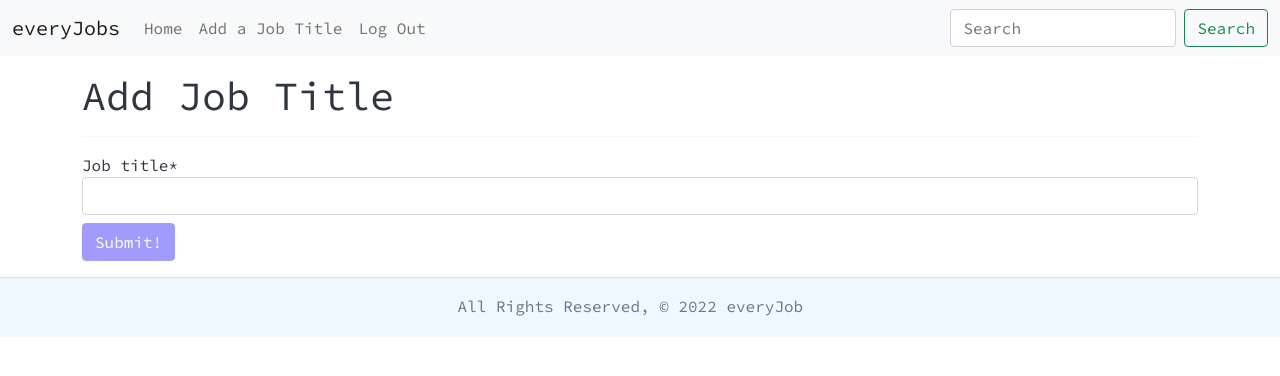
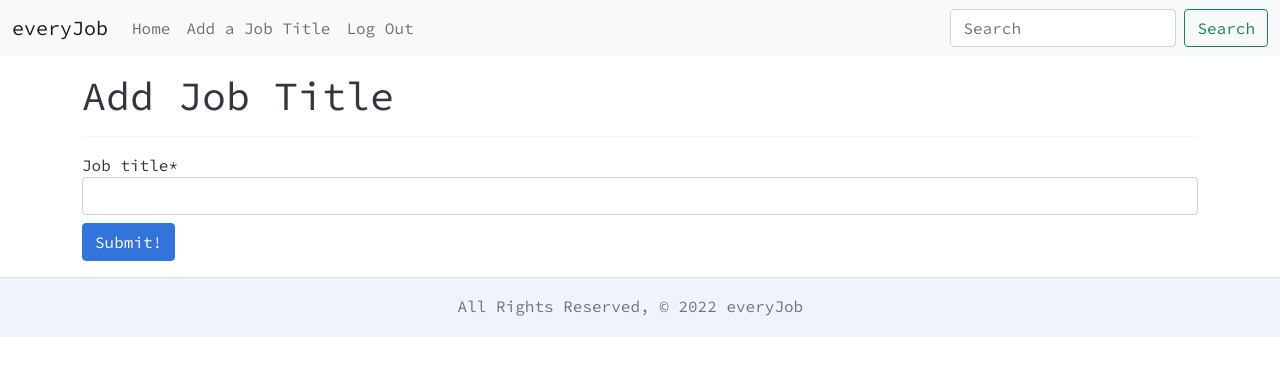
Before and after one commit to stylec0/everyJob, a Django app: page /everyjob/create/ in a window 1280 px wide. Shown: the top 376 px of the page. Run offline with Django 3.2, Linux system fonts and the light colour scheme; the visitor is signed in with stand-in values (Sample User, id 1); some libraries are stand-ins or nearby versions.

Commit message:
more css

```diff
--- a/main_app/static/css/style.css
+++ b/main_app/static/css/style.css
@@ -1,8 +1,10 @@
 @import url('https://fonts.googleapis.com/css2?family=Source+Code+Pro:wght@400;700&display=swap');
 
 :root {
-	--main-color: #a29bfe;
-	--main-gray: #2f3640;
+	--main-color: #3273dc;
+	--main-gray: hsl(215, 15%, 22%);
+	--main-blue: #2160c4;
+	--light-blue: #eef3fc;
 }
 
 body {
@@ -14,11 +16,12 @@ body {
 .btn-primary {
 	background-color: var(--main-color);
 	border-color: var(--main-color);
+	color: white;
 }
 
 .job-title {
 	text-decoration: none;
-	color: #2160c4;
+	color: var(--main-blue);
 	;
 }
 
@@ -30,11 +33,14 @@ body {
 .card-footer {
 	color: #6c757d;
 	font-size: .875em;
+	background-color: var(--light-blue);
+	color: var(--main-blue);
 }
 
 .job-title-container {
 	margin-top: .5rem;
 	margin-bottom: .5rem;
+	background-color: var(--light-blue);
 }
 
 .text-decoration-none {
@@ -42,9 +48,7 @@ body {
 }
 
 .footer {
-	/* position: absolute;
-	bottom: 0; */
 	width: 100%;
 	height: 60px;
-	background-color: aliceblue;
+	background-color: var(--light-blue);
 }
--- a/main_app/templates/base.html
+++ b/main_app/templates/base.html
@@ -26,7 +26,7 @@
 					aria-controls="navbarTogglerDemo03" aria-expanded="false" aria-label="Toggle navigation">
 					<span class="navbar-toggler-icon"></span>
 				</button>
-				<a class="navbar-brand" href="/">everyJobs</a>
+				<a class="navbar-brand" href="/">everyJob</a>
 				<div class="collapse navbar-collapse" id="navbarTogglerDemo03">
 					<ul class="navbar-nav me-auto mb-2 mb-lg-0">
 						<li class="nav-item">
--- a/main_app/templates/everyJobs/detail.html
+++ b/main_app/templates/everyJobs/detail.html
@@ -23,11 +23,11 @@
 			</div>
 			<div class="bottom card-footer d-flex justify-content-between">
 				<!-- add -->
-				<span>Tags #web</span>
+				<!-- <span>Tags #web</span> -->
 				<!-- add -->
 				<span class="right">date posted</span>
 				{% if job.user_id == user.id %}
-				<a class="btn btn-outline-success btn-sm" href="{% url 'get_job_post_update' job.id %}">Edit Job Post</a>
+				<a class="btn btn-outline-primary btn-sm" href="{% url 'get_job_post_update' job.id %}">Edit Job Post</a>
 				{% endif %}
 				{% if job.user_id == user.id %}
 				<a class="btn btn-outline-success btn-sm" href="{% url 'job_post_delete' job.id %}">Delete Job Post</a>
```
